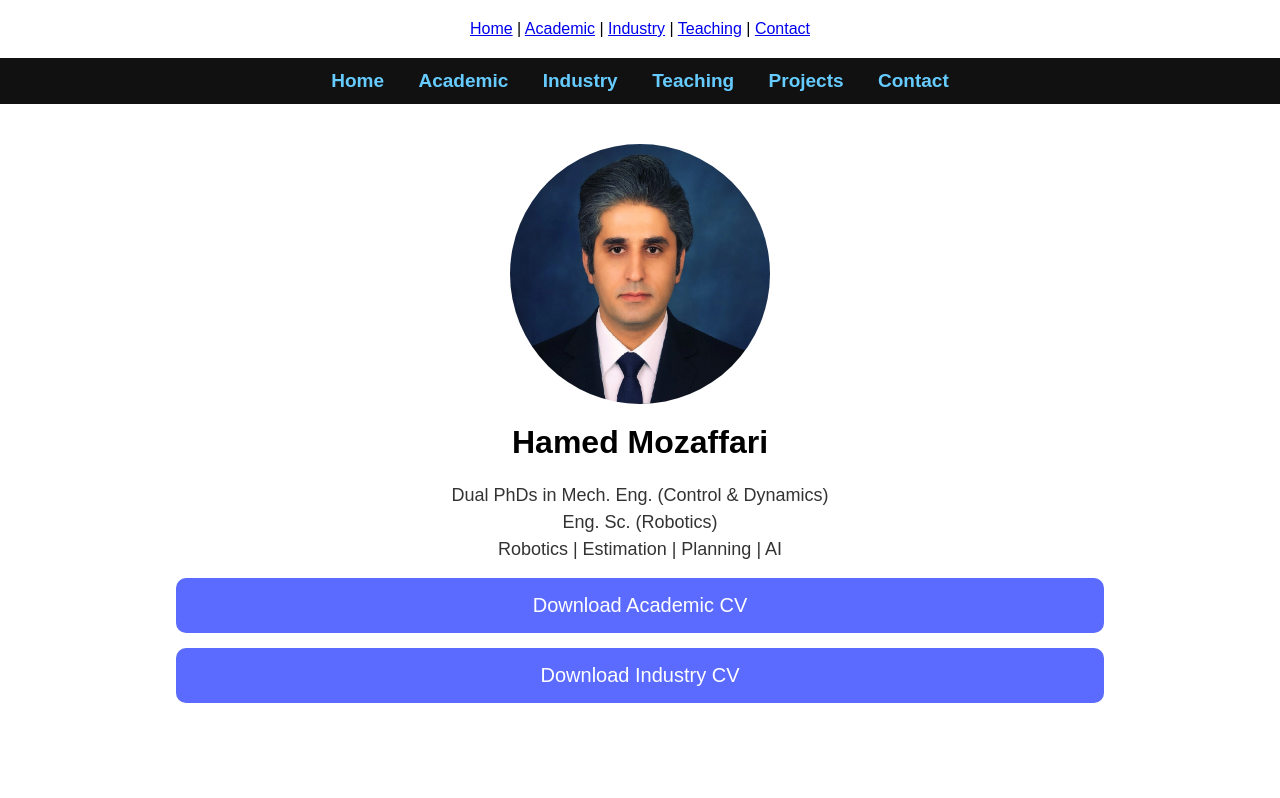
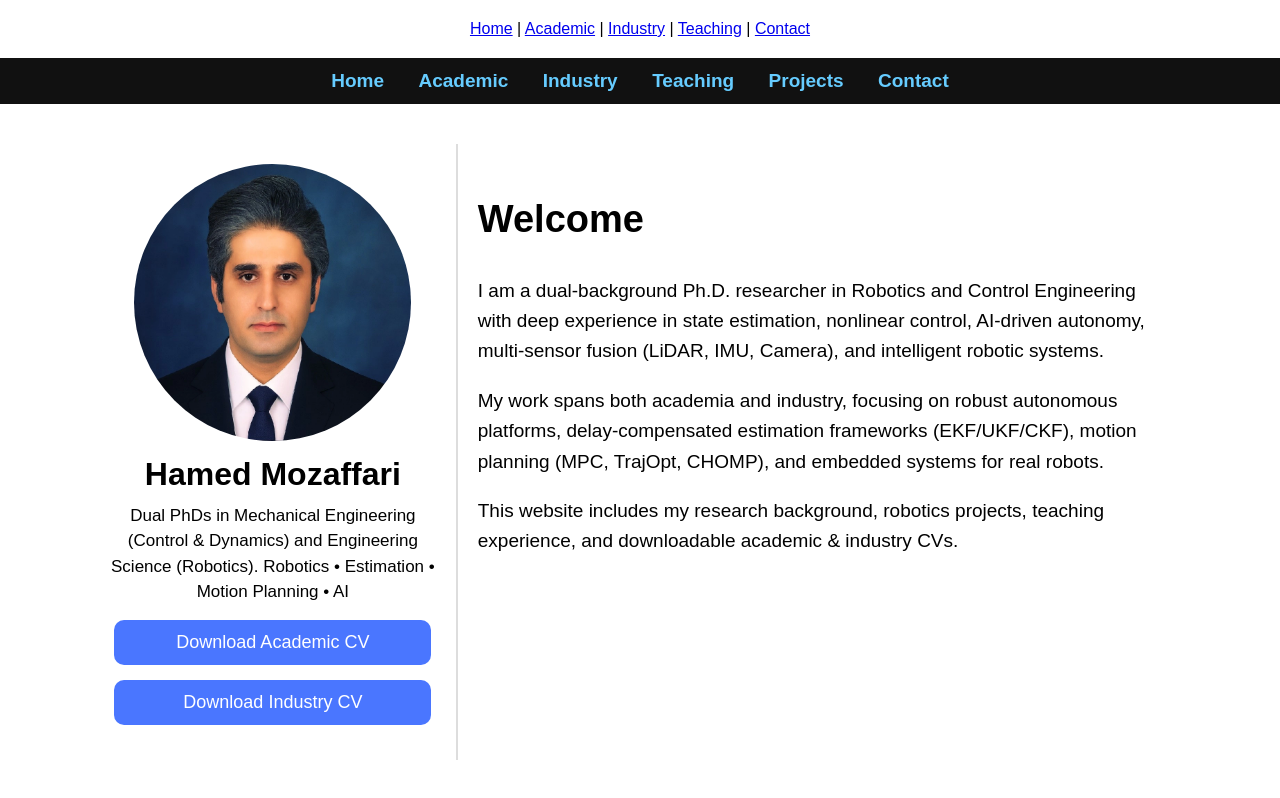
Before and after one commit to hmozaff/hmozaff.github.io, a plain HTML site: page index.html in a window 1280 px wide. Drawn offline with Linux system fonts and the light colour scheme.

Commit message:
Update index.html

```diff
--- a/index.html
+++ b/index.html
@@ -16,16 +16,15 @@
     <style>
         body {
             font-family: Arial, sans-serif;
-            background-color: #ffffff;
-            text-align: center;
             margin: 0;
             padding: 0;
+            background-color: #ffffff;
         }
 
-        /* NAVBAR */
+        /* Navbar */
         .navbar {
             background-color: #111;
-            padding: 12px 0;
+            padding: 12px;
             text-align: center;
         }
 
@@ -38,55 +37,70 @@
         }
 
         .navbar a:hover {
-            color: #ffffff;
+            color: #fff;
         }
 
+        /* Container split layout */
         .container {
-            margin-top: 40px;
+            display: flex;
+            max-width: 1100px;
+            margin: 20px auto;
+            padding: 20px;
         }
 
-        img.profile {
-            width: 260px;
-            height: 260px;
-            object-fit: cover;
+        /* Left Profile Panel */
+        .profile-box {
+            width: 32%;
+            text-align: center;
+            padding: 20px;
+            border-right: 2px solid #ddd;
+        }
+
+        .profile-box img {
+            width: 85%;
             border-radius: 50%;
         }
 
-        h1 {
+        .name {
             font-size: 32px;
-            margin-top: 20px;
             font-weight: bold;
+            margin-top: 15px;
         }
 
-        p.bio {
-            font-size: 18px;
-            color: #333;
-            width: 85%;
-            margin: 15px auto;
+        .bio {
+            margin-top: 10px;
+            font-size: 17px;
             line-height: 1.5;
         }
 
         .btn {
             display: block;
-            width: 70%;
+            width: 90%;
+            padding: 12px;
             margin: 15px auto;
-            padding: 16px;
-            font-size: 20px;
-            background-color: #5b6bff;
+            background-color: #4A76FF;
             color: white;
+            font-size: 18px;
             border-radius: 10px;
             text-decoration: none;
         }
 
         .btn:hover {
-            background-color: #4150d8;
+            background-color: #3457D5;
+        }
+
+        /* Right Content */
+        .content {
+            width: 68%;
+            padding: 20px;
+            font-size: 19px;
+            line-height: 1.6;
         }
     </style>
 </head>
 
 <body>
 
-<!-- NAVIGATION BAR -->
 <div class="navbar">
     <a href="index.html">Home</a>
     <a href="academic.html">Academic</a>
@@ -98,18 +112,41 @@
 
 <div class="container">
 
-    <img src="profile.png" class="profile">
+    <!-- LEFT PROFILE -->
+    <div class="profile-box">
+        <img src="profile.png" alt="profile picture">
 
-    <h1>Hamed Mozaffari</h1>
+        <div class="name">Hamed Mozaffari</div>
 
-    <p class="bio">
-        Dual PhDs in Mech. Eng. (Control & Dynamics)<br>
-        Eng. Sc. (Robotics)<br>
-        Robotics | Estimation | Planning | AI
-    </p>
+        <div class="bio">
+            Dual PhDs in Mechanical Engineering (Control & Dynamics)
+            and Engineering Science (Robotics).
+            Robotics • Estimation • Motion Planning • AI
+        </div>
 
-    <a class="btn" href="cv_academic.pdf" download>Download Academic CV</a>
-    <a class="btn" href="cv_industry.pdf" download>Download Industry CV</a>
+        <a class="btn" href="cv_academic.pdf" download>Download Academic CV</a>
+        <a class="btn" href="cv_industry.pdf" download>Download Industry CV</a>
+    </div>
+
+    <!-- RIGHT CONTENT -->
+    <div class="content">
+        <h1>Welcome</h1>
+        <p>
+            I am a dual-background Ph.D. researcher in Robotics and Control Engineering with deep experience in
+            state estimation, nonlinear control, AI-driven autonomy, multi-sensor fusion (LiDAR, IMU, Camera),
+            and intelligent robotic systems.
+        </p>
+
+        <p>
+            My work spans both academia and industry, focusing on robust autonomous platforms, delay-compensated
+            estimation frameworks (EKF/UKF/CKF), motion planning (MPC, TrajOpt, CHOMP), and embedded systems for real robots.
+        </p>
+
+        <p>
+            This website includes my research background, robotics projects, teaching experience, and downloadable
+            academic & industry CVs.
+        </p>
+    </div>
 
 </div>
 
```
